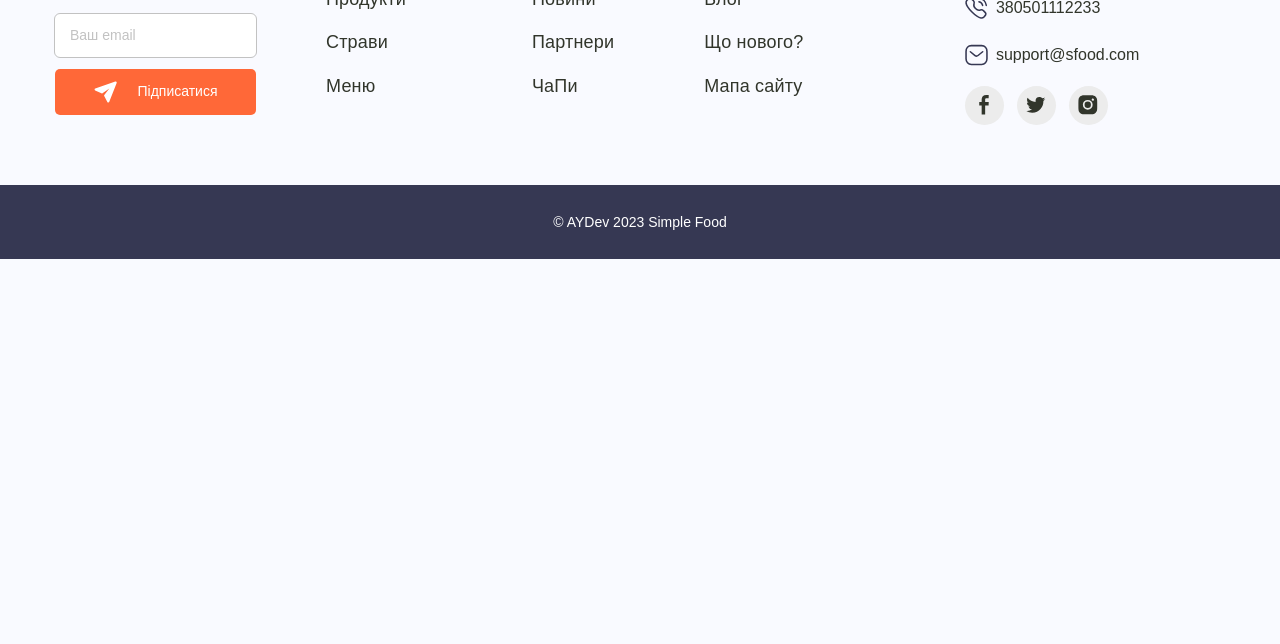
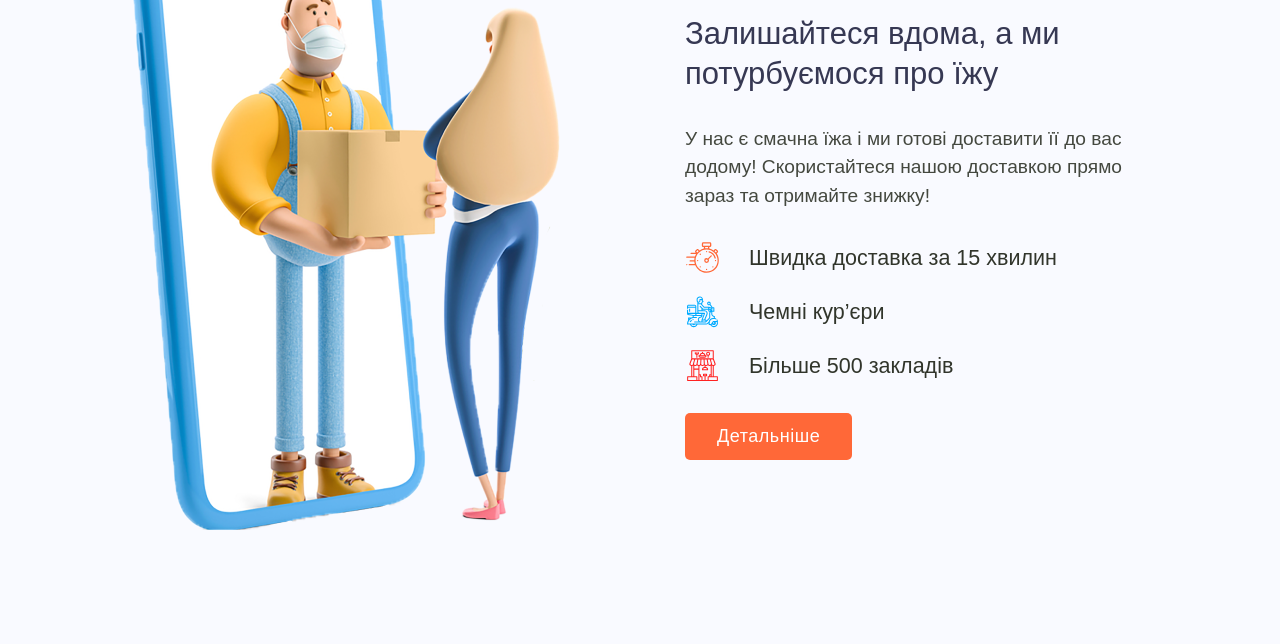
Before and after one commit to Aleksegoist/simple-food, a website: page app/index.html in a window 1280 px wide. Shown: the part 2047-2691 px from the top of the page. Before the commit the page ends 2306 px from the top, so only its background shows below. Drawn offline with nearby package versions, Linux system fonts and the light colour scheme; files that its build step writes are made by us from their sources; files whose address does not match are found by name; a web font is replaced by a local one.

Commit message:
added section features

```diff
--- a/app/index.html
+++ b/app/index.html
@@ -354,47 +354,50 @@
                 </article>
               </li>
             </ul>
-
             <button class="td-link popular__btn" type="button">
               Показати ще
             </button>
+          </div>
+        </section>
+
+        <section class="features mb-120">
+          <div class="container">
+            <div class="features__inner">
+              <div
+                class="features__picture"
+                style="background-image: url('images/food_delivery.png')"></div>
+              <h2 class="sr-only">Переваги сервісу доставки simpleFood</h2>
+              <div class="features__content">
+                <h2 class="title features__title">
+                  Залишайтеся вдома, а ми потурбуємося про їжу
+                </h2>
+                <p class="features__text">
+                  У нас є смачна їжа і ми готові доставити її до вас додому!
+                  Скористайтеся нашою доставкою прямо зараз та отримайте знижку!
+                </p>
+                <ul class="features__list">
+                  <li
+                    class="features__item features__icon features__icon--timer">
+                    Швидка доставка за 15 хвилин
+                  </li>
+                  <li
+                    class="features__item features__icon features__icon--delivery">
+                    Чемні кур’єри
+                  </li>
+                  <li
+                    class="features__item features__icon features__icon--restaurant">
+                    Більше 500 закладів
+                  </li>
+                </ul>
+                <a class="btn features__btn" href="#">Детальніше</a>
+              </div>
+            </div>
           </div>
         </section>
       </main>
 
       <footer class="footer">
         <div class="container">
-          <!-- <div class="footer__inner">
-            <h2 class="sr-only">Додаткова інформація</h2>
-            <div class="footer__subscribe">
-              <h3 class="sr-only">Інформація про підписку</h3>
-              <a class="logo footer__logo" href="#">
-                <img
-                  class="logo__img"
-                  src="images/logo.svg"
-                  width="200"
-                  height="39"
-                  alt="логотип SimpleFood" />
-              </a>
-              <form class="form">
-                <label class="sr-only" for="subscription"
-                  >Поле вводу емейлу, щоб підписатись</label
-                >
-                <input
-                  class="form__field"
-                  type="email"
-                  id="subscription"
-                  name="subscription"
-                  placeholder="Ваш email"
-                  required />
-                <button
-                  class="btn icon icon--send subscription__button"
-                  type="submit">
-                  Підписатися
-                </button>
-              </form>
-            </div>
-          </div> -->
           <section class="footer__content">
             <h2 class="sr-only">Додаткова інформація</h2>
             <div class="footer__subscription">
--- a/app/scss/parts/_categories.scss
+++ b/app/scss/parts/_categories.scss
@@ -61,5 +61,4 @@
   display: grid;
   grid-template-columns: repeat(5, 1fr);
   gap: 30px;
-  // grid-template-rows: repeat(2, 299px);
 }
--- /dev/null
+++ b/app/scss/parts/_features-section.scss
@@ -0,0 +1,83 @@
+.features {
+  &__inner {
+    display: flex;
+    justify-content: space-between;
+    align-items: center;
+    max-width: 1030px;
+    width: 100%;
+    margin: 0 auto;
+  }
+
+  &__picture {
+    width: 440px;
+    height: 585px;
+    background-size: contain;
+    background-repeat: no-repeat;
+  }
+
+  &__content {
+    max-width: 470px;
+    width: 100%;
+  }
+
+  &__title {
+    text-align: left;
+    margin-bottom: 30px;
+  }
+
+  &__text {
+    line-height: 1.5;
+    opacity: 0.9;
+    margin-bottom: 30px;
+    @include line-clamp(4);
+    @include fz(20, 18);
+  }
+
+  &__list {
+    margin-bottom: 30px;
+  }
+
+  &__item {
+    line-height: 1.5;
+    @include fz(24, 18);
+
+    &:not(:last-child) {
+      margin-bottom: 20px;
+    }
+  }
+
+  &__icon {
+    display: flex;
+    align-items: center;
+    justify-content: start;
+
+    &::before {
+      content: '';
+      margin-right: 30px;
+      min-width: 34px;
+      height: 34px;
+      background-color: $c-orange-900;
+      mask-image: url('../images/sprite.svg#icon-timer');
+      mask-repeat: no-repeat;
+      mask-size: contain;
+      mask-position: center;
+    }
+
+    &--delivery {
+      &::before {
+        background-color: #00aaff;
+        mask-image: url('../images/sprite.svg#icon-delivery');
+      }
+    }
+
+    &--restaurant {
+      &::before {
+        background-color: #ff2222;
+        mask-image: url('../images/sprite.svg#icon-restorant');
+      }
+    }
+  }
+
+  &__btn {
+  }
+}
--- a/app/scss/style.scss
+++ b/app/scss/style.scss
@@ -12,3 +12,4 @@
 @import 'parts/categories';
 @import 'parts/product-card';
 @import 'parts/footer';
+@import 'parts/features-section';
```
